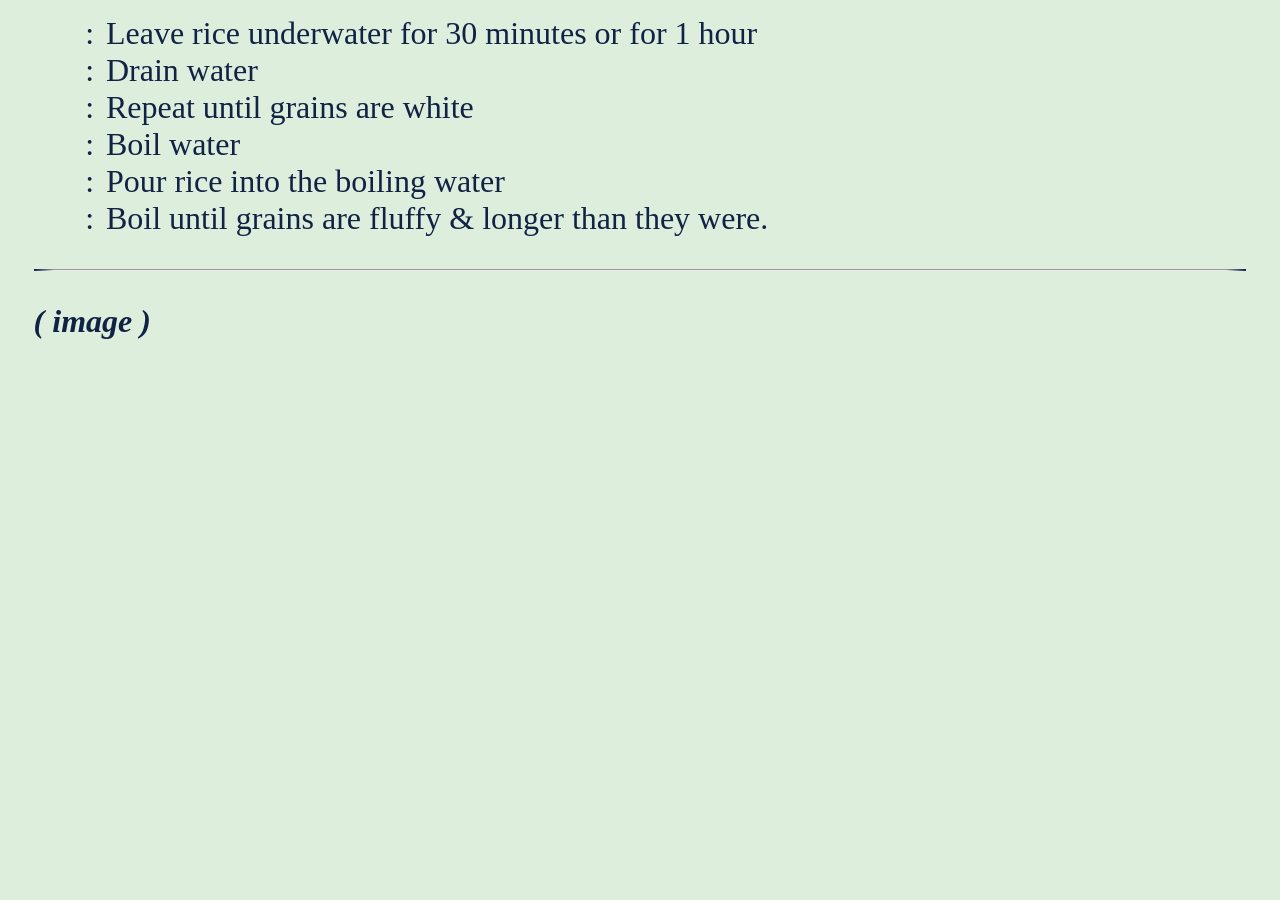
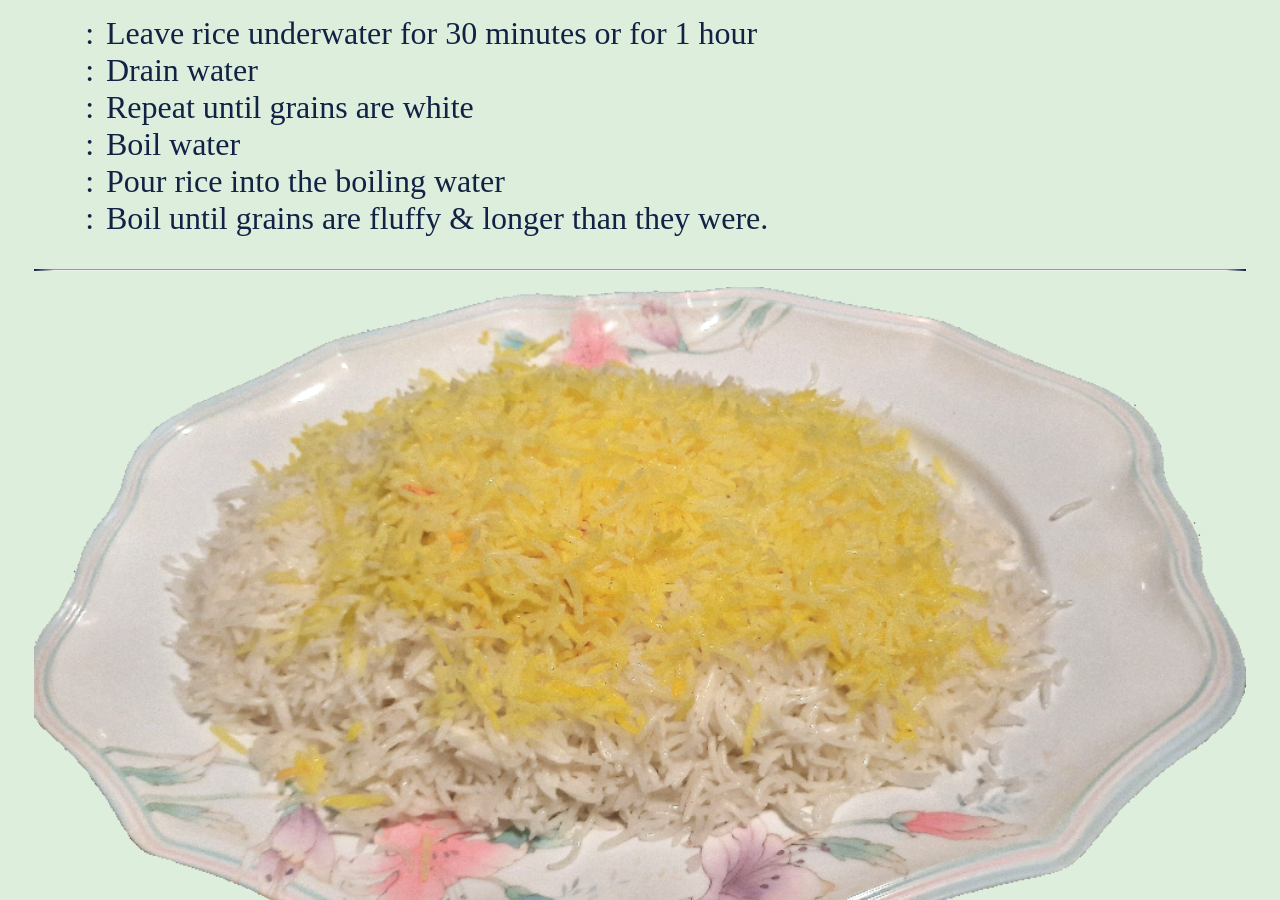
Before and after one commit to cca21/cca21.github.com, a Jekyll site: the page built from recipes/white_rice.md, in a window 1280 px wide and 900 px high, scrolled down 616 px. Built offline with Jekyll 4.4.1, drawn with Linux system fonts in a browser that asks for light colours; our own code applies the rules of GitHub Pages for plain Markdown files; before the commit the page ends 1021 px from its top, so only the background shows below that.

Commit message:
Update white_rice.md

```diff
--- a/recipes/white_rice.md
+++ b/recipes/white_rice.md
@@ -18,4 +18,4 @@
 
 ***
 
-### ( image )
+![image](../media/images/chalau.png)
```
